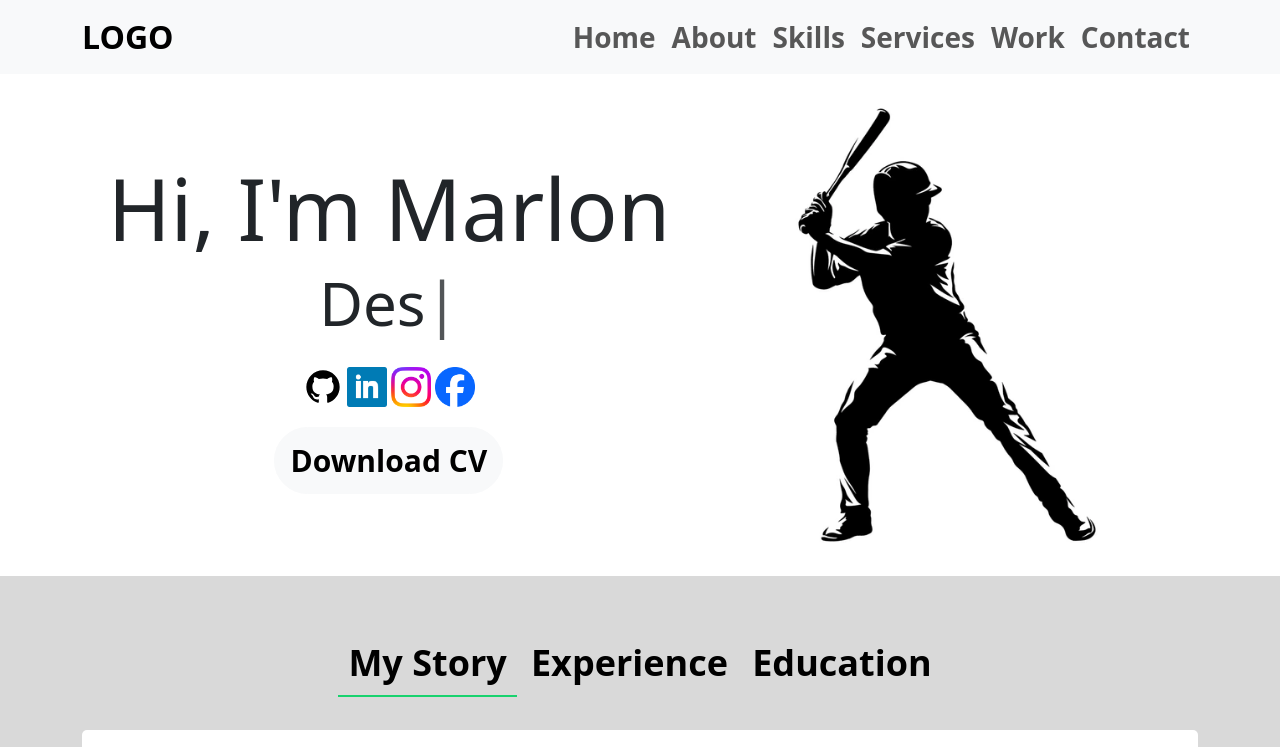
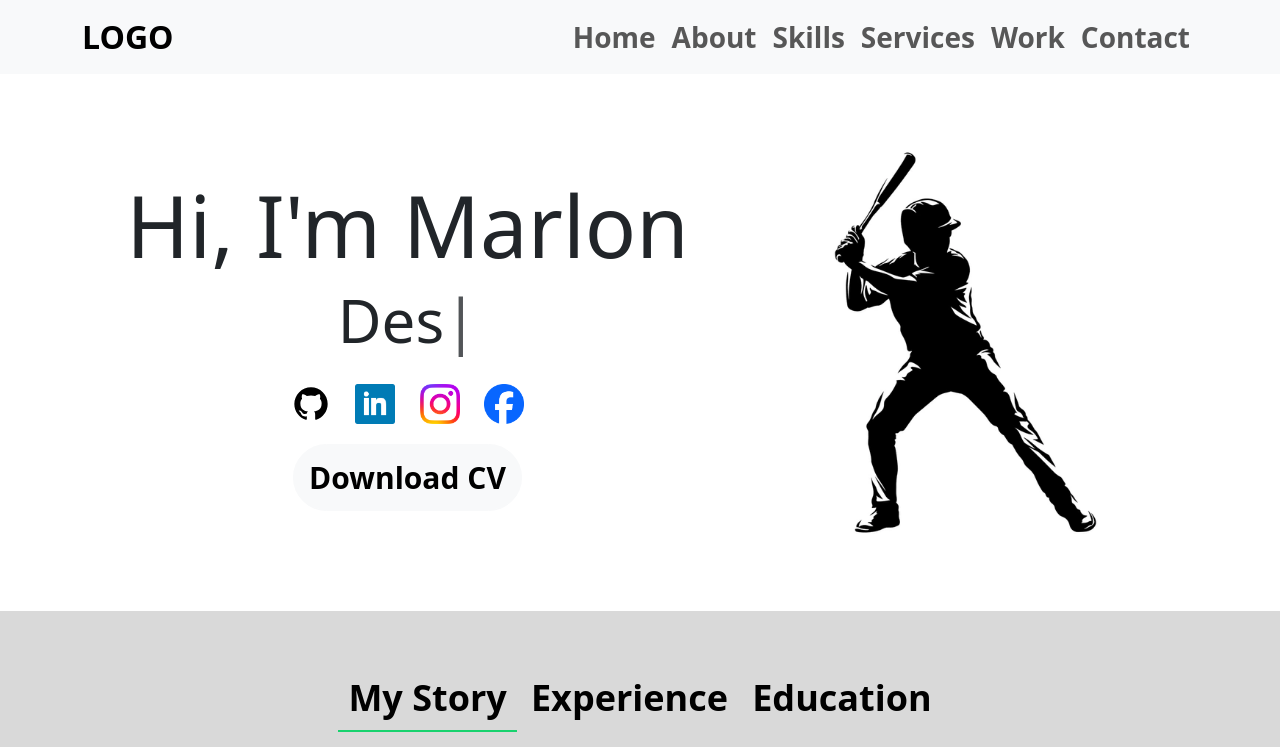
Before and after one commit to Marlon-03/Marlon-03.github.io, a plain HTML site: page index.html in a window 1280 px wide. Shown: the top 747 px of the page. Drawn offline with nearby package versions, Linux system fonts and the light colour scheme.

Commit message:
homepage using bootstrap

```diff
--- a/index.html
+++ b/index.html
@@ -39,8 +39,9 @@
         </div>
       </nav>
 
-      <section  class="banner d-flex container">
-        <div class="left-div d-flex justify-content-center">
+      <section class="d-flex justify-content-center">
+        <div class="banner d-flex container row flex-row py-5">
+          <div class="col-md-7 text-center d-flex flex-column justify-content-center">
             <h1>Hi, I'm Marlon</h1>
             <h2 id="any">Developer</h2>
             <div class="logos">
@@ -49,13 +50,30 @@
                 <img class="logo-button" src="./img/insta.png" alt="Instagram Logo">
                 <img class="logo-button" src="./img/fb.png" alt="Fcebook Logo">
             </div>
-            <button type="button" class="btn btn-light">Download CV</button>
-        </div>
+            <div class="d-fl
 
-        <div class="right-div">
+
+
+
+
+
+
+
+
+
+
+
+            ex col-md-12 justify-content-center">
+            <button type="button" class="btn btn-md btn-light">Download CV</button>
+            </div>
+          </div>
+
+          <div class="col-md-5">
             <img class="hero" src="./img/baseball.webp" alt="Hero">
+          </div>
         </div>
       </section>
+
 
       <section class="about">
         <div class="container tabs">
--- a/style.css
+++ b/style.css
@@ -17,15 +17,10 @@
 
 
 /* banner style */
-.left-div{
-    width:55%;
-    flex-direction: column;
-    align-items:center;
-}
-
 .logo-button{
     width: 40px;
     height:40px;
+    margin: 0 10px;
 }
 
 .h1, h1{
```
